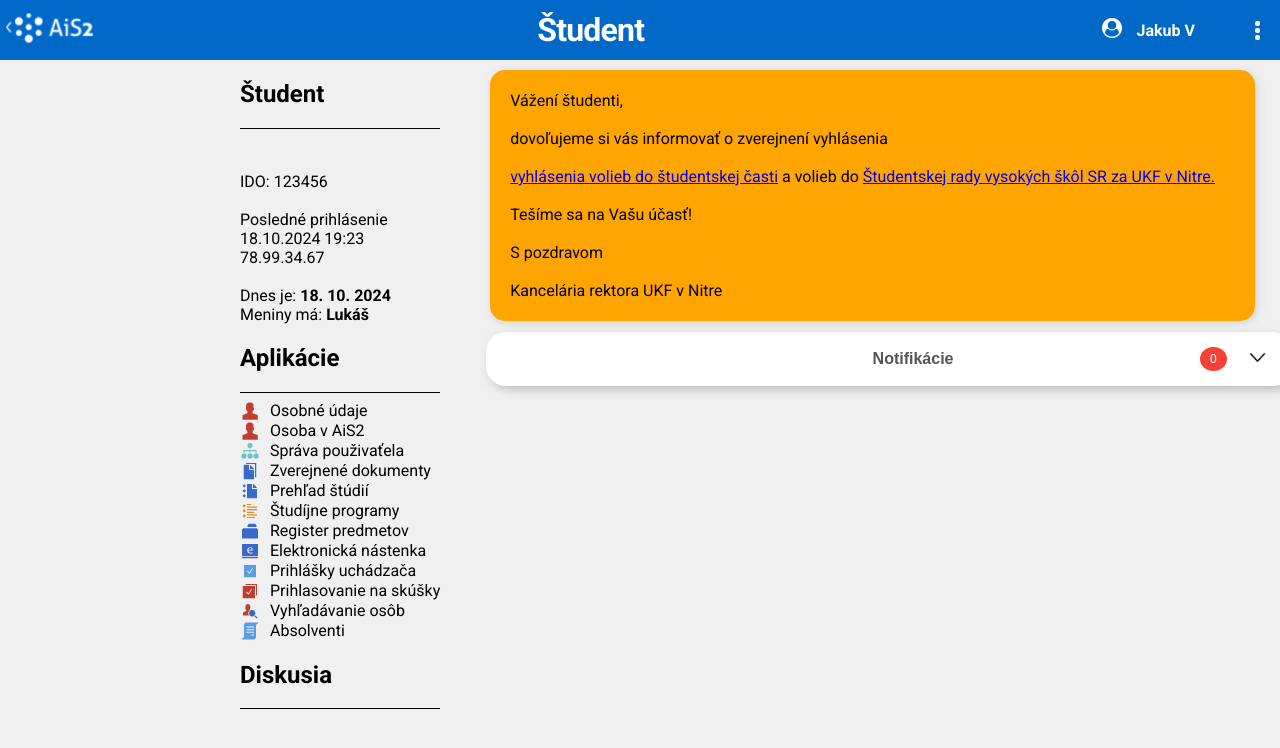
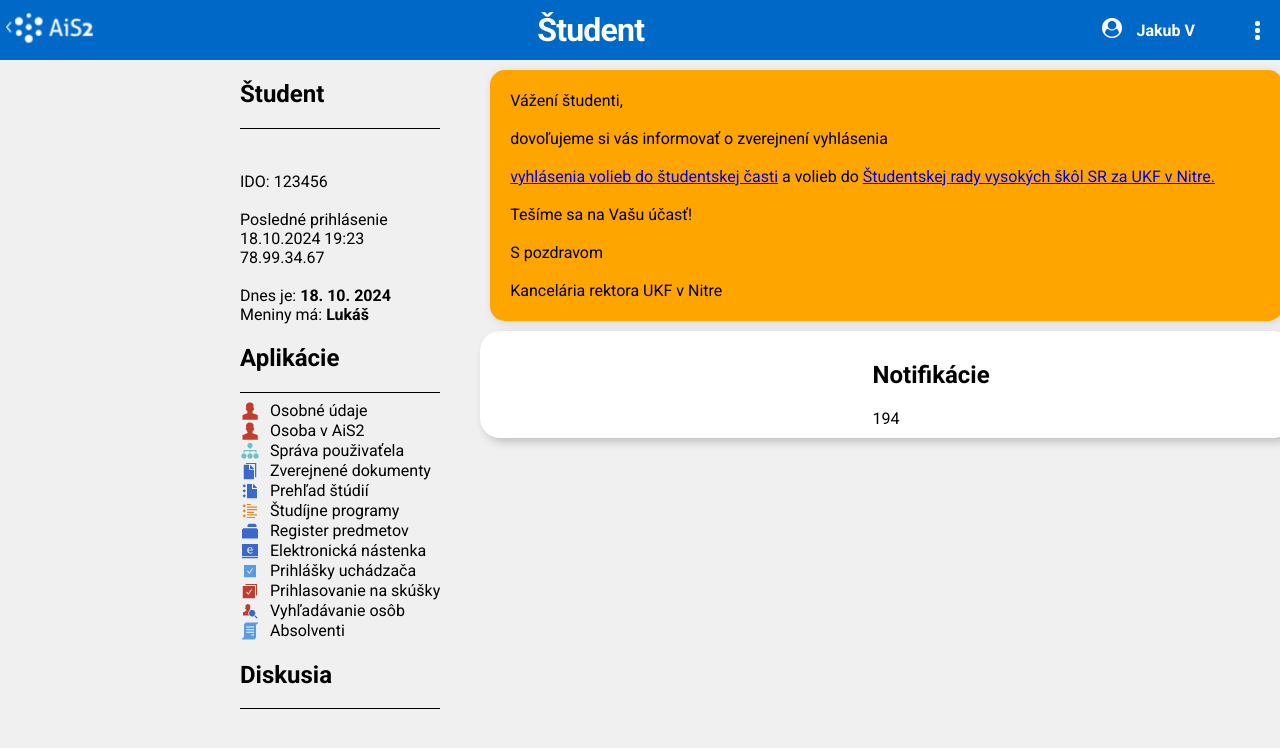
Before and after one commit to JakubVlcak/ft-project, a Vue app in the folder vue_ais/: page / in a window 1280 px wide. Shown: the top 748 px of the page. Built offline with nearby package versions, Linux system fonts and the light colour scheme.

Commit message:
Notification card update

```diff
--- a/vue_ais/src/components/TheNotification.vue
+++ b/vue_ais/src/components/TheNotification.vue
@@ -14,36 +14,40 @@
 Kancelária rektora UKF v Nitre</p>
         </div>
 
-<button @click="show = !show">
-    <div class="notification-card">
-        <div class="notification-title">Notifikácie</div>
-        <div class="notification-icon">
-        <div class="notification-badge">0</div>
-        <div :class="['dropdown-icon', { 'rotate': show }]">
-            <img :src="dropdown_icon" alt="Icon" />
+    <div class="notification-card" @click=toggleAwesome()>
+        <div class="notifications-header">
+            <h2>Notifikácie</h2>
+        <div class="total-badge">{{ totalNotifications }}</div>
+    </div>
+
+    <!-- Notification categories -->
+    <div v-if="awesome" class="toggle-notification-category">
+      <div
+        v-for="(category, index) in categories"
+        :key="index"
+        class="notification-category"
+      >
+        <div class="notification-title">
+          <span>{{ category.title }}</span>
+          <div class="category-controls">
+            <span class="badge">{{ category.count }}</span>
+            <button @click.stop="clearNotifications(index)" class="clear-btn">
+              🗑️
+            </button>
+            <button @click.stop="toggleCategory(index)">
+              {{ category.isOpen ? '▲' : '▼' }}
+            </button>
           </div>
         </div>
-</div>
-</button>
-<div class="subject-evaluation" v-if="show">
-        <div class="notification-title">O hodnoteniach predmetov</div>
-        <div class="notification-icon">
-        <div class="notification-badge">0</div>
-        <div class="dropdown-icon"><img :src="dropdown_icon" alt="Icon" /></div>
+
+        <!-- Show/hide details -->
+        <div v-if="category.isOpen" class="notification-details">
+          <p>Details about {{ category.title }} notifications...</p>
         </div>
       </div>
-<div class="dates-evaluation" v-if="show">
-        <div class="notification-title">O termínoch hodnotenia</div>
-        <div class="notification-icon">
-        <div class="notification-badge">0</div>
-        <div class="dropdown-icon"><img :src="dropdown_icon" alt="Icon" /></div>
-    </div>
-</div>
-<div class="about-documents" v-if="show">
-        <div class="notification-title">O termínoch hodnotenia</div>
-        <div class="notification-icon">
-        <div class="notification-badge">0</div>
-        <div class="dropdown-icon"><img :src="dropdown_icon" alt="Icon" /></div>
+
+      <!-- Maintenance link -->
+      <a href="#" class="maintenance-link">Údržba notifikácií</a>
     </div>
   </div>
 
@@ -52,16 +56,37 @@
 </template>
 
 <script>
-import dropdown_icon from '@/assets/dropdown_icon.png'
 export default {
-    name: 'Notification',
   data() {
     return {
-        dropdown_icon,
-        show: false,
-      };
+      awesome: false,
+      categories: [
+        { title: 'O hodnoteniach predmetov', count: 18, isOpen: false },
+        { title: 'O termínoch hodnotenia', count: 107, isOpen: false },
+        { title: 'O dokumentoch', count: 69, isOpen: false },
+      ],
+    }
   },
-  };
+  computed: {
+    totalNotifications() {
+      // Sum of all category counts
+      return this.categories.reduce((sum, category) => sum + category.count, 0)
+    },
+  },
+  methods: {
+    toggleCategory(index) {
+      // Toggle the open state of the category
+      this.categories[index].isOpen = !this.categories[index].isOpen
+    },
+    clearNotifications(index) {
+      // Clear notifications for a specific category
+      this.categories[index].count = 0
+    },
+    toggleAwesome() {
+      this.awesome = !this.awesome;
+    },
+  },
+}
 </script>
 
 <style scoped>
@@ -88,74 +113,8 @@
             color: #555;
             font-weight: bold;
         }
-/* Ikonka animacia */
-        .notification-icon {
-            display: flex;
-            align-items: center;
 
-        }
-        .dropdown-icon {
-         transition: 0.3s ease;
-        }
 
-        .rotate {
-         transform: rotate(180deg);
-        }
-
-        .notification-badge {
-            background-color: #f44336; /* Red color */
-            color: white;
-            font-size: 12px;
-            border-radius: 50%;
-            padding: 5px 10px;
-            margin-right: 15px;
-        }
-
-        .dropdown-icon img {
-            width: 25px;
-            padding: 3px;
-            }
-            button{
-                border-color: white;
-                border: 0px;
-            }
-
-        .subject-evaluation{
-            width: 450px;
-            border-radius: 20px;
-            padding: 10px 20px;
-            display: flex;
-            justify-content: space-between;
-            align-items: center;
-            background-color: white;
-            cursor: pointer;
-            box-shadow: 4px 4px 10px rgba(0, 0, 0, 0.2);
-            margin-top: 10px;
-        }
-        .dates-evaluation{
-            width: 450px;
-            border-radius: 20px;
-            padding: 10px 20px;
-            display: flex;
-            justify-content: space-between;
-            align-items: center;
-            background-color: white;
-            cursor: pointer;
-            box-shadow: 4px 4px 10px rgba(0, 0, 0, 0.2);
-            margin-top: 10px;
-        }
-        .about-documents{
-            width: 450px;
-            border-radius: 20px;
-            padding: 10px 20px;
-            display: flex;
-            justify-content: space-between;
-            align-items: center;
-            background-color: white;
-            cursor: pointer;
-            box-shadow: 4px 4px 10px rgba(0, 0, 0, 0.2);
-            margin-top: 10px;
-        }
             .announcement{
                 background-color: orange;
                 padding: 5px;
```
Lines whose indentation alone changed are shown as unchanged.
